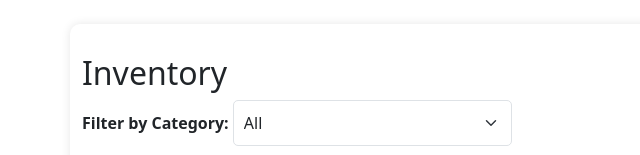
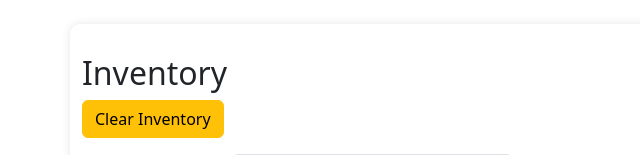
Before and after one commit to AamirSohail07000/Inventory_Management, a Flask app: page /inventory in a window 1280 px wide. Shown: the part 88-243 px from the top of the page, without its empty margins (0-640 px from the left). Run offline with Flask 3, Linux system fonts and the light colour scheme; data that the repository does not hold is empty.

Commit message:
added clear inventory button

```diff
--- a/templates/inventory.html
+++ b/templates/inventory.html
@@ -5,6 +5,10 @@
 {% block content %}
 <div class="container mt-4">
     <h2>Inventory</h2>
+    <!-- Clear Inventory button -->
+    <form action="{{ url_for('clear_inventory') }}" method="POST" onsubmit="return confirm('Are you sure you want to delete ALL products?');">
+        <button type="submit" class="btn btn-warning">Clear Inventory</button>
+    </form>
 
     <!-- Category Filter Form -->
     <form method="GET" action="{{ url_for('inventory') }}" class="mb-3">
```
